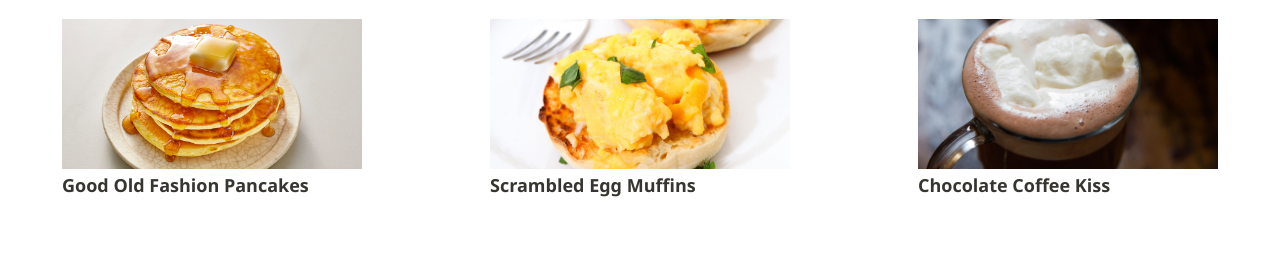
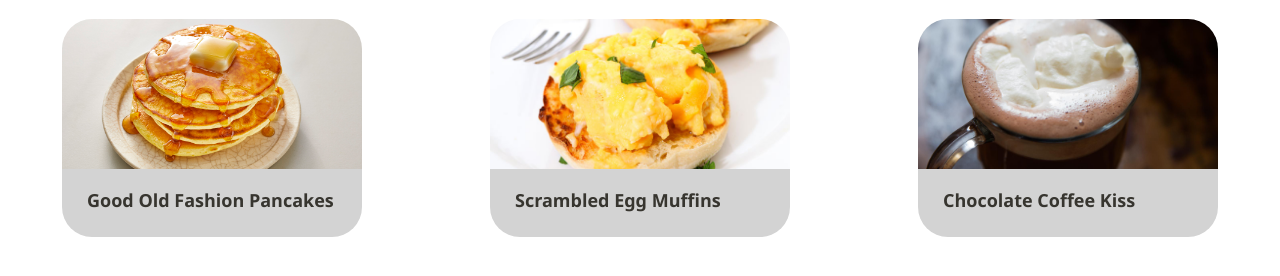
Before and after one commit to afkus3r/odin-recipes, a plain HTML site: page index.html in a window 1280 px wide. Shown: the part 96-372 px from the top of the page. Drawn offline with Linux system fonts and the light colour scheme.

Commit message:
Format recipe cards

```diff
--- a/style.css
+++ b/style.css
@@ -19,6 +19,8 @@ logo {
     width: 300px;
     height: 150px;
     object-fit: cover;
+    border-radius: 30px 30px 0px 0px;
+    margin: 0px 0px -10px 0px;
 }
 
 .flex-recipes div a {
@@ -28,4 +30,7 @@ logo {
     text-decoration: none;
     color: #37352F;
     font-weight: 600;
+    background-color: lightgrey;
+    border-radius: 0px 0px 30px 30px;
+    padding: 25px;
 }
```
